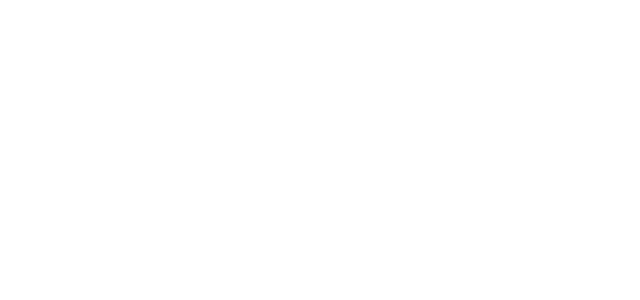
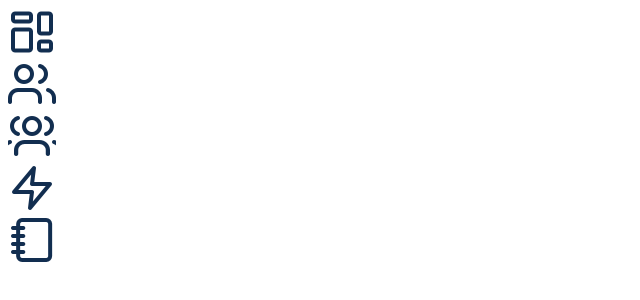
Before and after one commit to magu1216/companion-app, a plain HTML site: page buddies.html in a window 1280 px wide. Shown: the whole page, without its empty margins (0-640 px from the left). Drawn offline with Linux system fonts and the light colour scheme.

Commit message:
navbar structure and icons

```diff
--- a/buddies.html
+++ b/buddies.html
@@ -9,5 +9,27 @@
     />
     <title>Student Companion App</title>
   </head>
-  <body></body>
+  <body>
+    <header></header>
+    <main></main>
+    <footer>
+      <nav class="navbar">
+        <div class="navbar__item">
+          <img src="Icons/DashboardIcon.png" alt="dashboard icon" />
+        </div>
+        <div class="navbar__item">
+          <img src="Icons/BuddyIcon.png" alt="buddy icon" />
+        </div>
+        <div class="navbar__item">
+          <img src="Icons/TeamIcon.png" alt="team icon" />
+        </div>
+        <div class="navbar__item">
+          <img src="Icons/EnergyIcon.png" alt="energy icon" />
+        </div>
+        <div class="navbar__item">
+          <img src="Icons/JournalIcon.png" alt="journal icon" />
+        </div>
+      </nav>
+    </footer>
+  </body>
 </html>
```
Also changed, not shown: energy.html (+23 -1 lines), index.html (+23 -1 lines), journal.html (+21 -1 lines), teams.html (+15 -5 lines), Icons/BuddyIcon.png (renamed from CompanionAppImages/BuddyIcon.png), Icons/DashboardIcon.png (renamed from CompanionAppImages/DashboardIcon.png), Icons/EnergyIcon.png (renamed from CompanionAppImages/EnergyIcon.png), Icons/JournalIcon.png (renamed from CompanionAppImages/JournalIcon.png), Icons/Plus.png (renamed from CompanionAppImages/Plus.png), Icons/Rectangle.png (renamed from CompanionAppImages/Rectangle.png), Icons/Rectangle2.png (renamed from CompanionAppImages/Rectangle2.png), Icons/Star.png (renamed from CompanionAppImages/Star.png), Icons/Star2.png (renamed from CompanionAppImages/Star2.png), Icons/TeamIcon.png (renamed from CompanionAppImages/TeamIcon.png).
